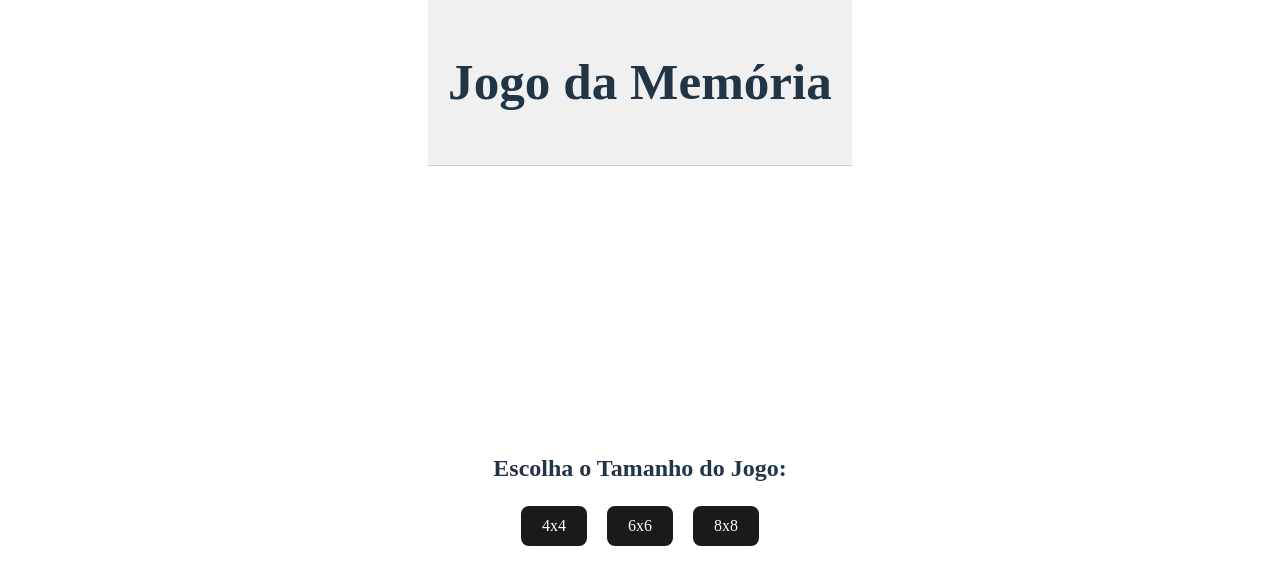
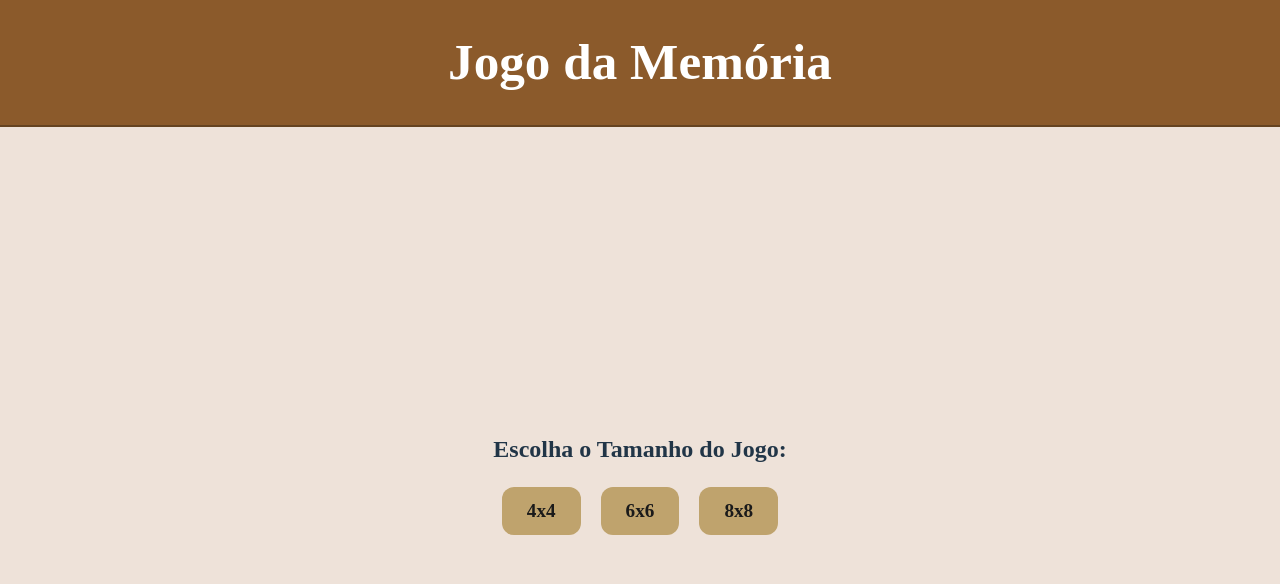
Before and after one commit to EndrioAlberton/MemoryGame, a React (Vite) app: page / in a window 1280 px wide. Shown: the top 584 px of the page. Built offline with nearby package versions, Linux system fonts and the light colour scheme.

Commit message:
Style: visual improvement

```diff
--- a/src/App.tsx
+++ b/src/App.tsx
@@ -10,6 +10,9 @@ const AppContainer = styled.div`
   flex-direction: column;
   align-items: center;
   min-height: 100vh;
+  margin: 0;
+  padding: 0;
+  background-color: #eee2d9;
 `;
 
 const MainContent = styled.div`
--- a/src/components/Board.tsx
+++ b/src/components/Board.tsx
@@ -8,8 +8,6 @@ const BoardContainer = styled.div`
   display: flex;
   flex-direction: column;
   align-items: center;
-  height: 100vh;
-  padding: 20px;
 `;
 
 // Estilização do grid que contém os cards do tabuleiro
@@ -20,26 +18,29 @@ const BoardGrid = styled.div<{ size: number }>`
   gap: 10px;
   max-width: 800px;
   margin: auto;
-  margin-top: 50px;
 `;
 
 // Estilização do container de cada card
 const CardContainer = styled.div`
-  width: 100px; /* Tamanho padrão do card */
-  height: 100px; /* Tamanho padrão do card */
-  background-color: #000;
+  width: 100px;
+  height: 100px;
   display: flex;
   justify-content: center;
   align-items: center;
   cursor: pointer;
-  border: 2px solid #fff; /* Adiciona borda aos cards */
+  border: 2px solid #eee2d9;
 `;
 
 // Estilização do container de estatísticas do jogo
 const StatsContainer = styled.div`
-  margin-top: 20px;
-  text-align: center;
   font-family: 'Baloo', cursive;
+  display: flex;
+  justify-content: space-between;
+  margin: 10px;
+`;
+
+const Paragraph = styled.p`
+  margin-right: 10px; /* Espaço à direita de cada parágrafo */
 `;
 
 // Interface representando as propriedades do componente Board
@@ -170,6 +171,11 @@ const handleCardClick = (id: number) => {
 
   return (
     <BoardContainer>
+      <StatsContainer>
+        <Paragraph>Movimentos: {moves} </Paragraph>
+        <Paragraph> Número de acertos: {matchesCount} </Paragraph>
+        <Paragraph> Tempo decorrido: {elapsedTime} segundos</Paragraph>
+      </StatsContainer>
       <BoardGrid size={size}>
         {cards.map((card) => (
           <CardContainer
@@ -185,11 +191,6 @@ const handleCardClick = (id: number) => {
           </CardContainer>
         ))}
       </BoardGrid>
-      <StatsContainer>
-        <p>Movimentos: {moves}</p>
-        <p>Número de acertos: {matchesCount}</p>
-        <p>Tempo decorrido: {elapsedTime} segundos</p>
-      </StatsContainer>
     </BoardContainer>
   );
 };
--- a/src/components/Card.tsx
+++ b/src/components/Card.tsx
@@ -3,11 +3,15 @@ import styled from 'styled-components';
 const CardContainer = styled.div<{ isFlipped: boolean }>`
   width: 100px;
   height: 100px;
-  background-color: ${({ isFlipped }) => (isFlipped ? '#ccc' : '#000')};
+  background-color: ${({ isFlipped }) => (isFlipped ? '#bfa36d' : '#8b5a2b')};
+  border: 2px solid #654321;
+  border-radius: 8px;
   display: flex;
   justify-content: center;
   align-items: center;
   cursor: ${({ isFlipped }) => (isFlipped ? 'default' : 'pointer')};
+  font-family: 'Baloo', cursive;
+  font-size: 24px;
 `;
 
 interface CardProps {
--- a/src/components/Header.tsx
+++ b/src/components/Header.tsx
@@ -2,11 +2,12 @@ import styled from 'styled-components';
 
 const HeaderContainer = styled.div`
   text-align: center;
-  padding: 20px;
-  background-color: #f0f0f0;
-  border-bottom: 1px solid #ccc;
+  background-color: #8b5a2b;
+  color: #fff;
+  border-bottom: 2px solid #654321;
   font-family: 'Baloo', cursive;
-`;
+  width: 100%;
+  `;
 
 const Header = () => {
   return (
--- a/src/components/StartGame.tsx
+++ b/src/components/StartGame.tsx
@@ -3,24 +3,23 @@ import BoardSize from '../types/boardSizes';
 
 const StartGameContainer = styled.div`
   text-align: center;
-  margin-top: 10px;
+  margin-top: 20px; /* Aumentei o espaço acima */
   font-family: 'Baloo', cursive;
 `;
 
 const Button = styled.button`
   margin: 0 10px;
-  padding: 10px 20px;
-  border-radius: 8px;
-  border: 1px solid transparent;
-  font-size: 1em;
-  font-weight: 500;
+  padding: 12px 24px;
+  border-radius: 12px;
+  font-size: 1.2em;
+  font-weight: 600;
   font-family: 'Baloo', cursive;
-  background-color: #1a1a1a;
-  color: #ffffff;
+  background-color: #bfa36d;
+  color: #1a1a1a;
   cursor: pointer;
-  transition: background-color 0.25s, border-color 0.25s;
+  transition: background-color 0.25s;
   &:hover {
-    background-color: #646cff;
+    background-color: #8b5a2b;
   }
 `;
 
--- a/src/index.css
+++ b/src/index.css
@@ -53,7 +53,7 @@ button:focus-visible {
 @media (prefers-color-scheme: light) {
   :root {
     color: #213547;
-    background-color: #ffffff;
+    background-color: #eee2d9;
   }
   a:hover {
     color: #747bff;
```
